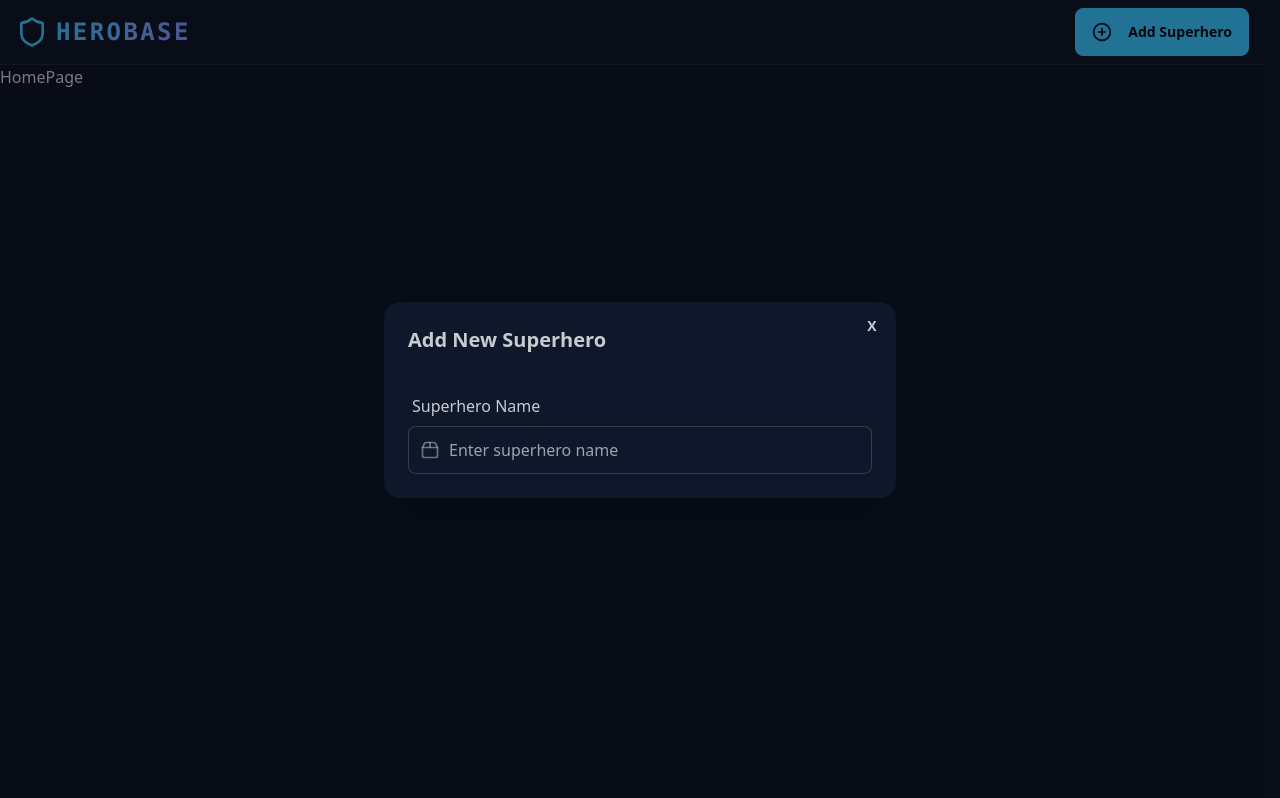
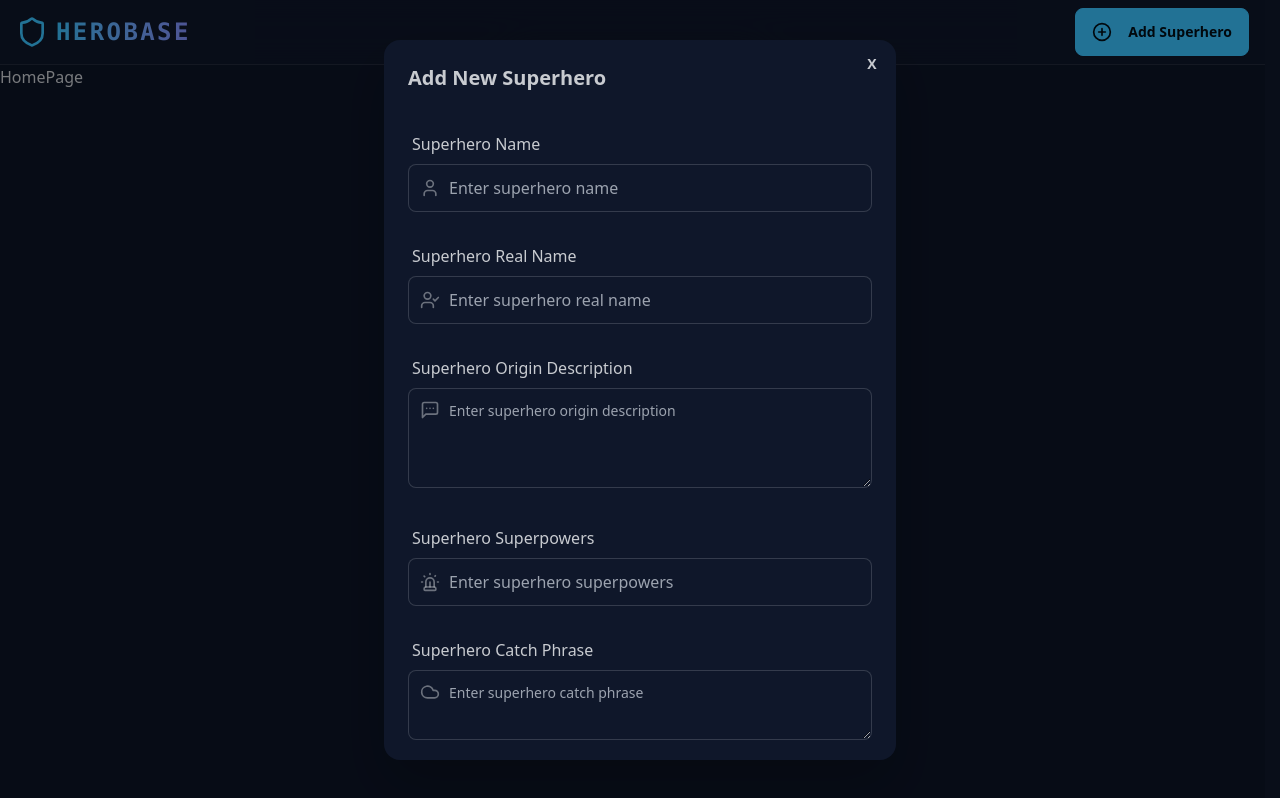
Before and after one commit to zippostorm/superhero-app, a React (Vite) app in the folder frontend/: page / in a window 1280 px wide. Both pictures are taken after a click on the button "Add Superhero". Built offline with nearby package versions, Linux system fonts and the light colour scheme.

Commit message:
full complete UI for add superhero modal

```diff
--- a/frontend/src/components/AddSuperheroModal.jsx
+++ b/frontend/src/components/AddSuperheroModal.jsx
@@ -1,8 +1,59 @@
-import { Package2Icon } from "lucide-react";
+import {
+  Cloud,
+  Image,
+  MessageSquareMore,
+  PlusCircleIcon,
+  Siren,
+  User,
+  UserCheck,
+} from "lucide-react";
 import React, { useState } from "react";
 
 const AddSuperheroModal = () => {
-  const [formData, setFormData] = useState({});
+  const loading = false;
+  const [formData, setFormData] = useState({
+    nickname: "",
+    real_name: "",
+    origin_description: "",
+    superpowers: "",
+    catch_phrase: "",
+    images: [],
+  });
+  console.log(formData.images);
+
+  const resetFormData = () => {
+    setFormData({
+      nickname: "",
+      real_name: "",
+      origin_description: "",
+      superpowers: "",
+      catch_phrase: "",
+      images: [],
+    });
+  };
+
+  const handleImagesChange = (e) => {
+    const files = Array.from(e.target.files);
+    const readers = files.map((file) => {
+      return new Promise((resolve, reject) => {
+        const reader = new FileReader();
+        reader.onloadend = () => resolve(reader.result); // base64 string
+        reader.onerror = reject;
+        reader.readAsDataURL(file);
+      });
+    });
+
+    Promise.all(readers)
+      .then((base64Images) => {
+        setFormData((prev) => ({
+          ...prev,
+          images: base64Images,
+        }));
+      })
+      .catch((err) => {
+        console.error("Error reading files", err);
+      });
+  };
   return (
     <dialog id="add_product_modal" className="modal">
       <div className="modal-box">
@@ -25,22 +76,173 @@ const AddSuperheroModal = () => {
               </label>
               <div className="relative">
                 <div className="absolute inset-y-0 left-0 pl-3 flex items-center pointer-events-none text-base-content/50">
-                  <Package2Icon className="size-5" />
+                  <User className="size-5" />
                 </div>
                 <input
                   type="text"
                   placeholder="Enter superhero name"
                   className="input input-bordered w-full pl-10 py-3 focus:input-primary transition-colors duration-200"
-                  value={formData.name}
+                  value={formData.nickname}
                   onChange={(e) =>
                     setFormData({ ...formData, nickname: e.target.value })
                   }
                 />
               </div>
             </div>
+
+            <div className="form-control">
+              <label className="label">
+                <span className="label-text text-base font-medium">
+                  Superhero Real Name
+                </span>
+              </label>
+              <div className="relative">
+                <div className="absolute inset-y-0 left-0 pl-3 flex items-center pointer-events-none text-base-content/50">
+                  <UserCheck className="size-5" />
+                </div>
+                <input
+                  type="text"
+                  placeholder="Enter superhero real name"
+                  className="input input-bordered w-full pl-10 py-3 focus:input-primary transition-colors duration-200"
+                  value={formData.real_name}
+                  onChange={(e) =>
+                    setFormData({ ...formData, real_name: e.target.value })
+                  }
+                />
+              </div>
+            </div>
+
+            <div className="form-control">
+              <label className="label">
+                <span className="label-text text-base font-medium">
+                  Superhero Origin Description
+                </span>
+              </label>
+              <div className="relative">
+                <div className="absolute top-3 left-0 pl-3 flex items-center pointer-events-none text-base-content/50">
+                  <MessageSquareMore className="size-5" />
+                </div>
+                <textarea
+                  placeholder="Enter superhero origin description"
+                  className="textarea textarea-bordered w-full h-[100px] pl-10 focus:input-primary transition-colors duration-200"
+                  value={formData.origin_description}
+                  onChange={(e) =>
+                    setFormData({
+                      ...formData,
+                      origin_description: e.target.value,
+                    })
+                  }
+                />
+              </div>
+            </div>
+
+            <div className="form-control">
+              <label className="label">
+                <span className="label-text text-base font-medium">
+                  Superhero Superpowers
+                </span>
+              </label>
+              <div className="relative">
+                <div className="absolute inset-y-0 left-0 pl-3 flex items-center pointer-events-none text-base-content/50">
+                  <Siren className="size-5" />
+                </div>
+                <input
+                  type="text"
+                  placeholder="Enter superhero superpowers"
+                  className="input input-bordered w-full pl-10 py-3 focus:input-primary transition-colors duration-200"
+                  value={formData.superpowers}
+                  onChange={(e) =>
+                    setFormData({ ...formData, superpowers: e.target.value })
+                  }
+                />
+              </div>
+            </div>
+
+            <div className="form-control">
+              <label className="label">
+                <span className="label-text text-base font-medium">
+                  Superhero Catch Phrase
+                </span>
+              </label>
+              <div className="relative">
+                <div className="absolute top-3 left-0 pl-3 flex items-center pointer-events-none text-base-content/50">
+                  <Cloud className="size-5" />
+                </div>
+                <textarea
+                  placeholder="Enter superhero catch phrase"
+                  className="textarea textarea-bordered w-full h-[70px] pl-10 focus:input-primary transition-colors duration-200"
+                  value={formData.catch_phrase}
+                  onChange={(e) =>
+                    setFormData({
+                      ...formData,
+                      catch_phrase: e.target.value,
+                    })
+                  }
+                />
+              </div>
+            </div>
+
+            <div className="form-control">
+              <label className="label">
+                <span className="label-text text-base font-medium">
+                  Superhero Images
+                </span>
+              </label>
+              <div className="relative">
+                <div className="absolute top-3 left-0 pl-3 flex items-center pointer-events-none text-base-content/50">
+                  <Image className="size-5" />
+                </div>
+                <input
+                  type="file"
+                  multiple
+                  className="file-input file-input-bordered w-full pl-10 focus:input-primary transition-colors duration-200"
+                  accept="image/*"
+                  onChange={handleImagesChange}
+                />
+              </div>
+            </div>
+          </div>
+
+          <div className="modal-action flex justify-between">
+            <button
+              type="button"
+              className="btn btn-ghost"
+              onClick={() => {
+                document.getElementById("add_product_modal").close();
+                resetFormData();
+              }}
+            >
+              Cancel
+            </button>
+            <button
+              type="submit"
+              className="btn btn-primary min-w-[120px]"
+              disabled={
+                !formData.nickname ||
+                !formData.real_name ||
+                !formData.origin_description ||
+                !formData.superpowers ||
+                !formData.catch_phrase ||
+                formData.images.length === 0 ||
+                loading
+              }
+            >
+              {loading ? (
+                <span className="loading loading-spinner loading-sm" />
+              ) : (
+                <>
+                  <PlusCircleIcon className="size-5 mr-2" />
+                  Add Superhero
+                </>
+              )}
+            </button>
           </div>
         </form>
       </div>
+
+      <form method="dialog" className="modal-backdrop">
+        <button>close</button>
+      </form>
     </dialog>
   );
 };
```
